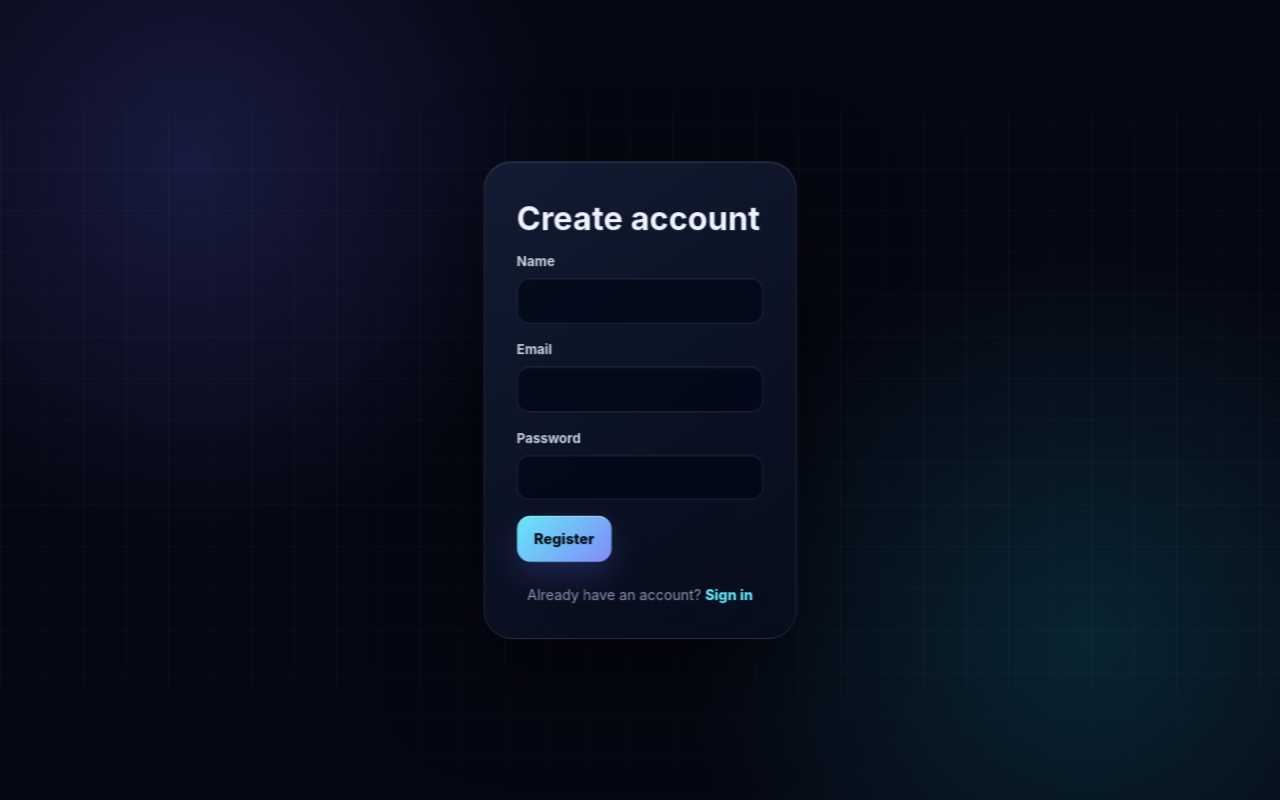
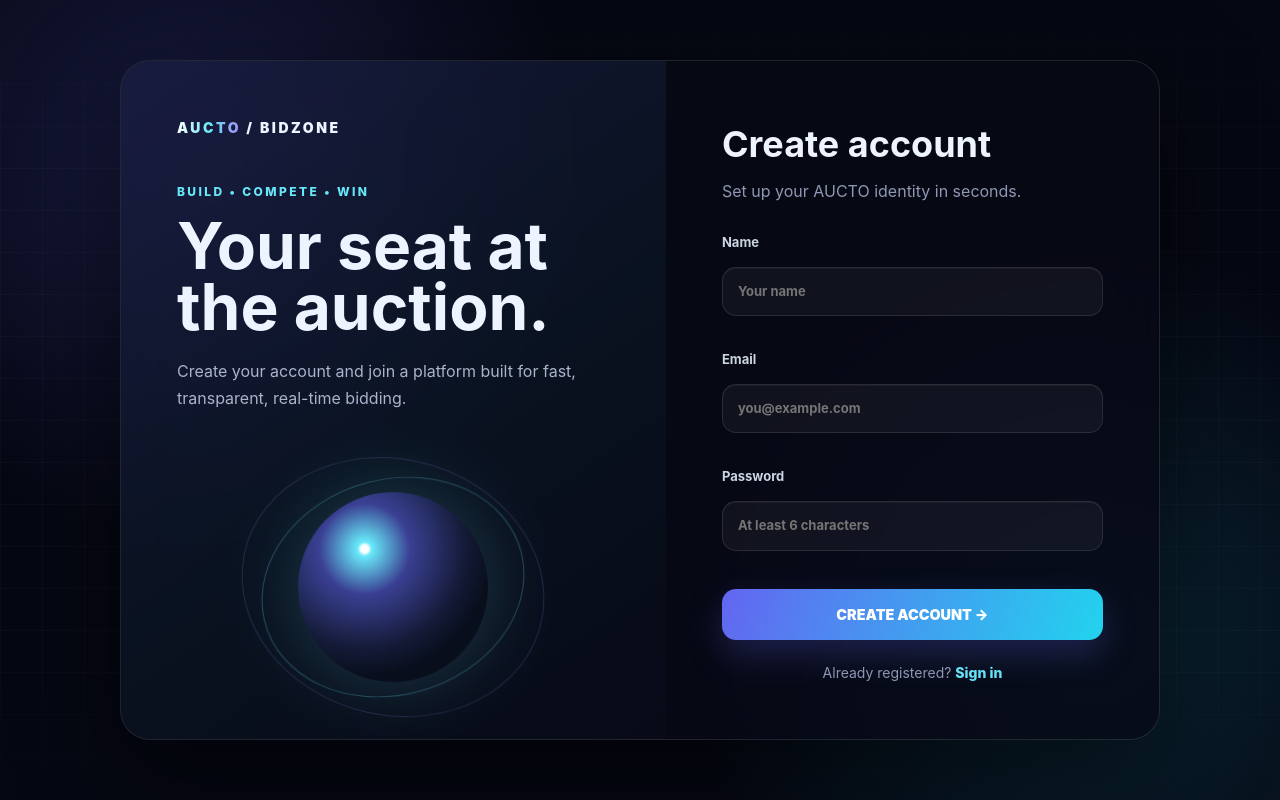
Before and after one commit to epicdventurer900/AUCTO-BIDZONE, a React (Vite) app in the folder frontend/: page /register in a window 1280 px wide. Built offline with nearby package versions, Linux system fonts and the light colour scheme; no server answers.

Commit message:
feat: redesign registration as premium auction entry

```diff
--- a/frontend/src/pages/RegisterPage.tsx
+++ b/frontend/src/pages/RegisterPage.tsx
@@ -2,6 +2,7 @@ import { useState } from 'react'
 import type { FormEvent, ChangeEvent } from 'react'
 import { Link, useNavigate } from 'react-router-dom'
 import { useAuth } from '../context/useAuth'
+import './AuthPage.css'
 
 export default function RegisterPage() {
   const { register } = useAuth()
@@ -27,47 +28,41 @@ export default function RegisterPage() {
   }
 
   return (
-    <div className="auth-page">
-      <div className="auth-card">
+    <main className="auth-page">
+      <section className="auth-shell">
+        <div className="auth-visual">
+          <div className="auth-brand"><span>AUCTO</span> / BIDZONE</div>
+          <div>
+            <div className="auth-kicker">BUILD • COMPETE • WIN</div>
+            <h2>Your seat at the auction.</h2>
+            <p>Create your account and join a platform built for fast, transparent, real-time bidding.</p>
+          </div>
+          <div className="auth-orb" aria-hidden="true" />
+        </div>
+        <div className="auth-form">
           <h1>Create account</h1>
+          <p className="auth-subtitle">Set up your AUCTO identity in seconds.</p>
           <form onSubmit={handleSubmit}>
             <label>
               Name
-            <input
-              type="text"
-              value={name}
-              onChange={(e: ChangeEvent<HTMLInputElement>) => setName(e.target.value)}
-              required
-            />
+              <input type="text" value={name} onChange={(e: ChangeEvent<HTMLInputElement>) => setName(e.target.value)} placeholder="Your name" autoComplete="name" required />
             </label>
             <label>
               Email
-            <input
-              type="email"
-              value={email}
-              onChange={(e: ChangeEvent<HTMLInputElement>) => setEmail(e.target.value)}
-              required
-            />
+              <input type="email" value={email} onChange={(e: ChangeEvent<HTMLInputElement>) => setEmail(e.target.value)} placeholder="you@example.com" autoComplete="email" required />
             </label>
             <label>
               Password
-            <input
-              type="password"
-              value={password}
-              onChange={(e: ChangeEvent<HTMLInputElement>) => setPassword(e.target.value)}
-              minLength={6}
-              required
-            />
+              <input type="password" value={password} onChange={(e: ChangeEvent<HTMLInputElement>) => setPassword(e.target.value)} placeholder="At least 6 characters" autoComplete="new-password" minLength={6} required />
             </label>
-          {error && <p className="error">{error}</p>}
-          <button type="submit" disabled={loading}>
-            {loading ? 'Creating…' : 'Register'}
+            {error && <p className="auth-error">{error}</p>}
+            <button className="auth-submit" type="submit" disabled={loading}>
+              {loading ? 'CREATING…' : 'CREATE ACCOUNT →'}
             </button>
           </form>
-        <p className="auth-link">
-          Already have an account? <Link to="/login">Sign in</Link>
-        </p>
+          <p className="auth-link">Already registered? <Link to="/login">Sign in</Link></p>
         </div>
-    </div>
+      </section>
+    </main>
   )
 }
```
Lines whose indentation alone changed are shown as unchanged.
